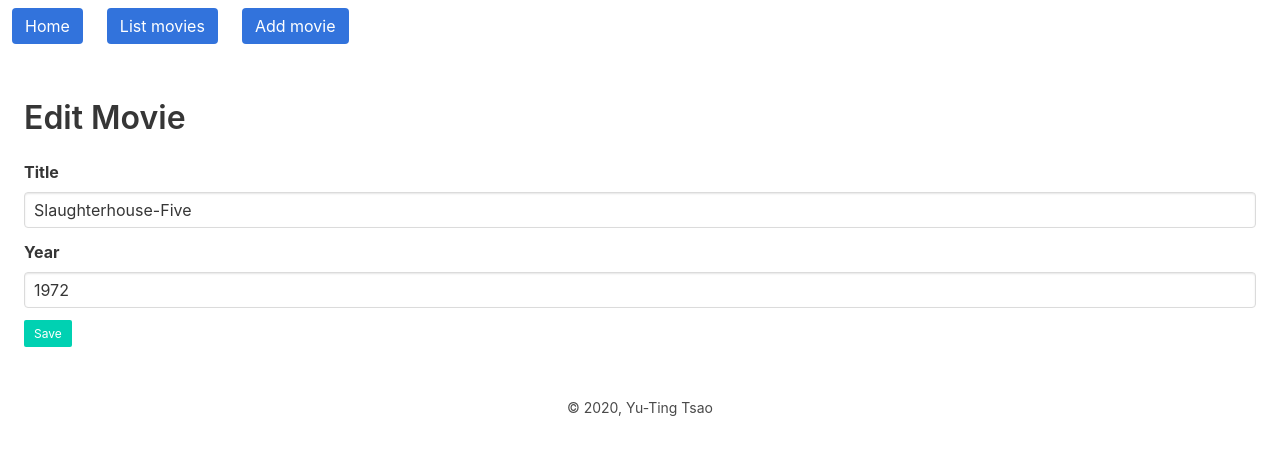
After one commit to aditya10chauhan/Flask-Example, a Flask app: page /movies/1/edit in a window 1280 px wide. The commit adds this page. Shown: the top 455 px of the page. Run offline with Flask 2, Linux system fonts and the light colour scheme.

Commit message:
Forms to edit movies finished.

```diff
--- /dev/null
+++ b/controllers/editMovieController.py
@@ -0,0 +1,24 @@
+from datetime import datetime
+from flask import render_template, request, current_app, redirect, url_for, abort
+from models.movie import Movie
+
+def movie_edit_page(movie_key):
+    if request.method == "GET":
+        db = current_app.config["db"]
+        movie = db.get_movie(movie_key)
+        if movie is None:
+            abort(404)
+        values = {"title": movie.title, "year": movie.year}
+        return render_template(
+            "movie_edit.html",
+            min_year=1887,
+            max_year=datetime.now().year,
+            values=values,
+        )
+    else:
+        form_title = request.form["title"]
+        form_year = request.form["year"]
+        movie = Movie(form_title, year=int(form_year) if form_year else None)
+        db = current_app.config["db"]
+        db.update_movie(movie_key, movie)
+        return redirect(url_for("movies_page"))
--- a/database.py
+++ b/database.py
@@ -27,3 +27,6 @@ class Database:
             movie_ = Movie(movie.title, year=movie.year)
             movies.append((movie_key, movie_))
         return movies
+
+    def update_movie(self, movie_key, movie):
+        self.movies[movie_key] = movie
--- a/server.py
+++ b/server.py
@@ -1,5 +1,5 @@
 from flask import Flask
-from controllers import homeController, moviesController, movieController
+from controllers import homeController, moviesController, movieController, addMovieController, editMovieController
 from database import Database
 from models.movie import Movie
 
@@ -8,8 +8,10 @@ def create_app():
     app.config.from_object("settings")
 
     app.add_url_rule("/", view_func=homeController.home_page)
-    app.add_url_rule("/movies", view_func=moviesController.movies_page)
+    app.add_url_rule("/movies", view_func=moviesController.movies_page, methods=["GET", "POST"])
     app.add_url_rule("/movies/<int:movie_key>", view_func=movieController.detail_page)
+    app.add_url_rule("/new-movie", view_func=addMovieController.movie_add_page, methods=["GET", "POST"])
+    app.add_url_rule("/movies/<int:movie_key>/edit", view_func=editMovieController.movie_edit_page, methods=["GET", "POST"])
 
     createMockUpDB(app=app)
 
--- a/templates/layout.html
+++ b/templates/layout.html
@@ -19,6 +19,9 @@
           <span class="navbar-item">
             <a class="button is-link" href="{{ url_for('movies_page') }}">List movies</a>
           </span>
+          <span class="navbar-item">
+            <a class="button is-link" href="{{ url_for('movie_add_page') }}">Add movie</a>
+          </span>
         </div>
       </nav>
     </header>
--- a/templates/movie.html
+++ b/templates/movie.html
@@ -14,4 +14,10 @@
     </tr>
     {% endif %}
 </table>
+<div class="field is-grouped">
+    <div class="control">
+      <a class="button is-primary is-outlined is-small"
+         href="{{ request.path }}/edit">Edit</a>
+    </div>
+</div>
 {% endblock %}
--- /dev/null
+++ b/templates/movie_edit.html
@@ -0,0 +1,27 @@
+{% extends "layout.html" %}
+{% block title %}Edit Movie{% endblock %}
+{% block content %}
+    <h1 class="title">Edit Movie</h1>
+    <form action="" method="post" name="movie_edit">
+        <div class="field">
+          <label for="title" class="label">Title</label>
+          <div class="control">
+            <input type="text" name="title" class="input" required="required" value="{{ values['title'] }}"/>
+          </div>
+        </div>
+
+        <div class="field">
+          <label for="year" class="label">Year</label>
+          <div class="control">
+            <input type="number" name="year" class="input"
+                   min="{{ min_year }}" max="{{ max_year }}" placeholder="(Optional)" value="{{ values['year'] }}"/>
+          </div>
+        </div>
+
+        <div class="field is-grouped">
+          <div class="control">
+            <button class="button is-primary is-small">Save</button>
+          </div>
+        </div>
+      </form>
+{% endblock %}
```
Also changed, not shown: controllers/addMovieController.py (added, +20 -0 lines), controllers/moviesController.py (+11 -4 lines), templates/movies.html (+12 -2 lines).
